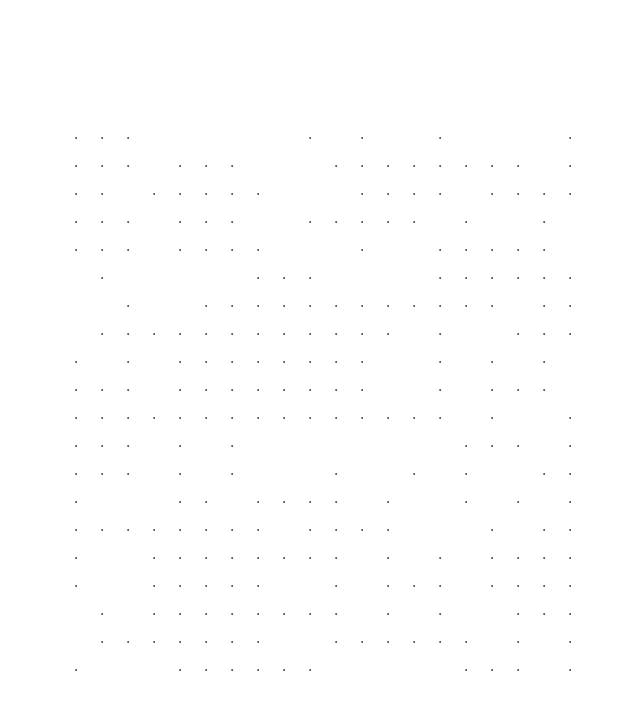
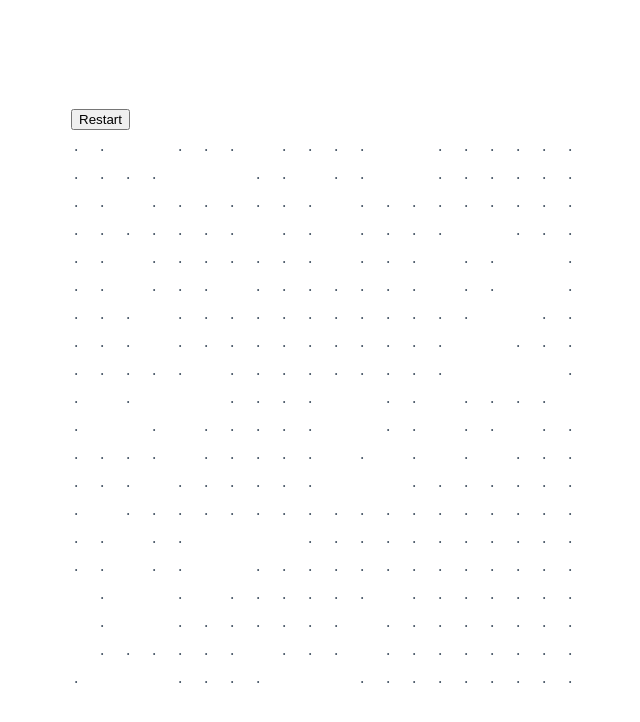
Before and after one commit to mudphone/vue-conways-game-of-life, a Vue app: page / in a window 1280 px wide. Shown: the top 722 px of the page, without its empty margins (47-687 px from the left). Built offline with nearby package versions, Linux system fonts and the light colour scheme.

Commit message:
Add restart button

```diff
--- a/src/App.vue
+++ b/src/App.vue
@@ -10,7 +10,7 @@
 
   const ROWS = 20
   const COLS = 20
-  const INTERVAL_MILLIS = 2000
+  const INTERVAL_MILLIS = 500
 
 
   const iterateGame = (rows, cols, state) => {
@@ -21,16 +21,28 @@
   const startGame = (state, intervalMillis) => {
     const rows = state.value.length
     const cols = state.value[0].length
-    setInterval(() => iterateGame(rows, cols, state), intervalMillis)
+    return setInterval(() => iterateGame(rows, cols, state), intervalMillis)
   }
 
 
   const initialState = getInitState(ROWS, COLS)
   const gameState = ref(initialState)
-  startGame(gameState, INTERVAL_MILLIS)
+  let timer = startGame(gameState, INTERVAL_MILLIS)
+
+
+  const restartGame = () => {
+    clearTimeout(timer)
+    const initialState = getInitState(ROWS, COLS)
+    gameState.value = initialState
+    timer = startGame(gameState, INTERVAL_MILLIS)
+  }
 </script>
 
 <template>
+  <div>
+    <button
+      @click="restartGame"
+      >Restart</button>
     <table>
       <tr
         v-for="rowIdx in _.range(ROWS)"
@@ -43,4 +55,5 @@
           ></game-cell>
       </tr>
     </table>
+  </div>
 </template>
```
Lines whose indentation alone changed are shown as unchanged.
